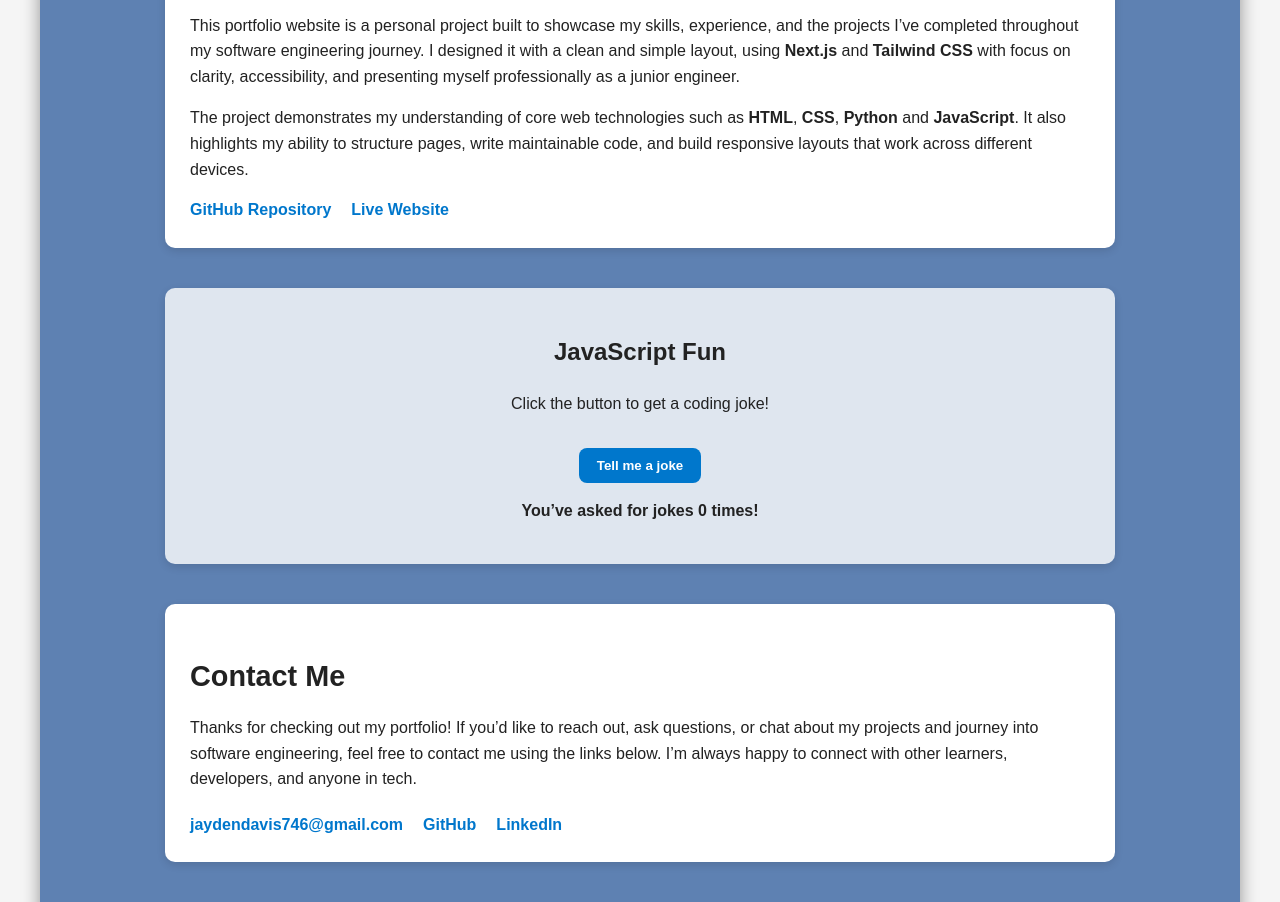
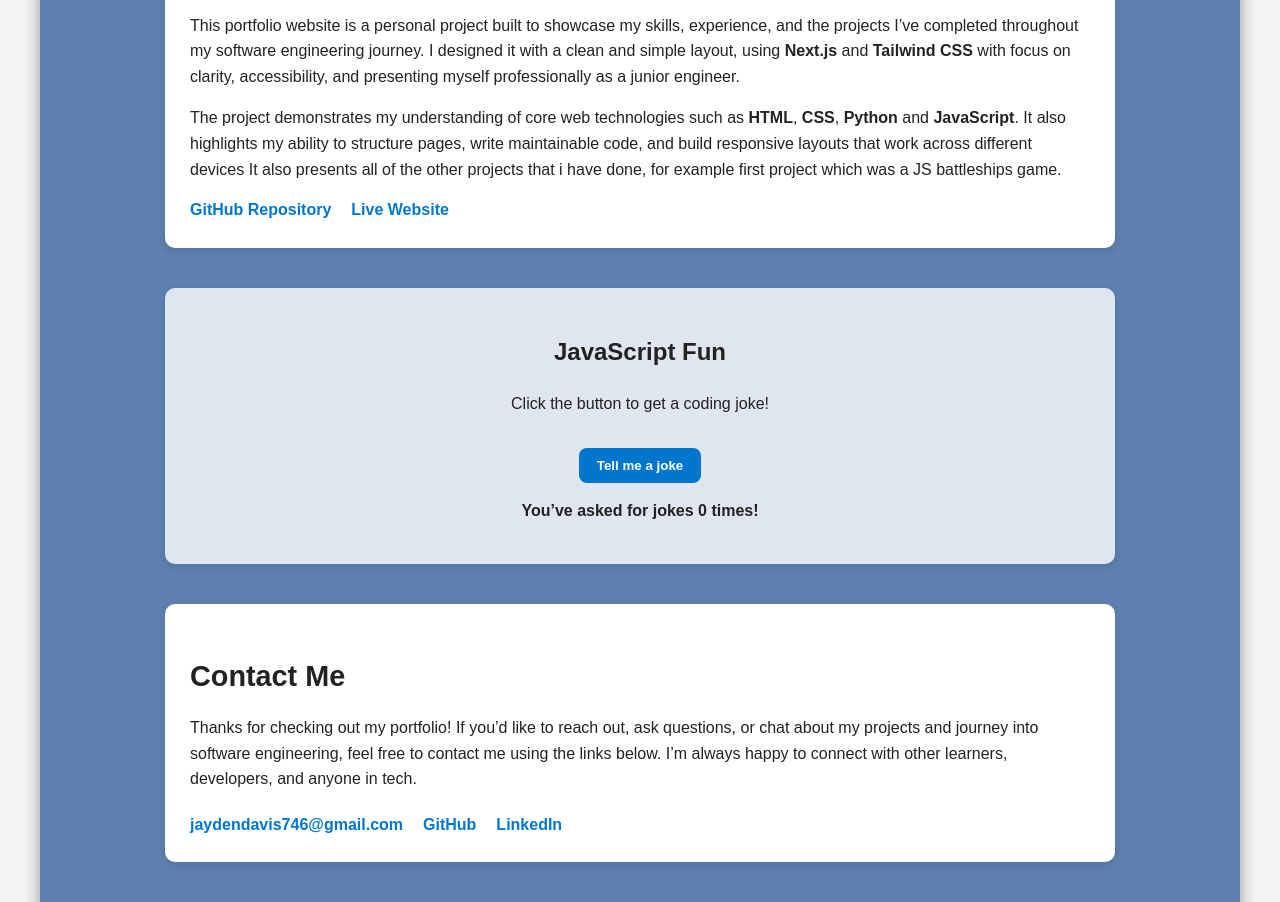
Before and after one commit to jaydendavis746-debug/jayden-s-la-fosse-website, a plain HTML site: page index.html in a window 1280 px wide. Shown: the part 1496-2398 px from the top of the page. Drawn offline with Linux system fonts and the light colour scheme.

Commit message:
Updated Portfolio section

```diff
--- a/index.html
+++ b/index.html
@@ -59,7 +59,8 @@
                 The project demonstrates my understanding of core web technologies such as
                 <strong>HTML</strong>, <strong>CSS</strong>, <strong>Python</strong> and <strong>JavaScript</strong>.
                 It also highlights my ability to structure pages, write maintainable code,
-                and build responsive layouts that work across different devices.
+                and build responsive layouts that work across different devices It also presents all of the other projects that i have done,
+                for example first project which was a JS battleships game.
             </p>
 
             <div class="project-links">
```
